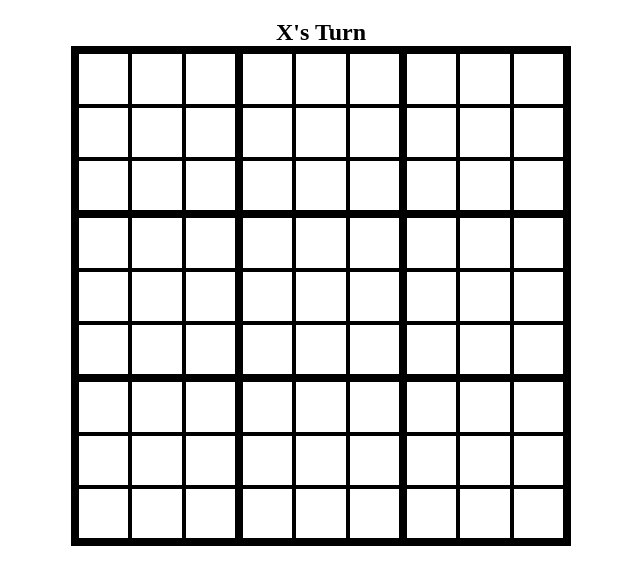
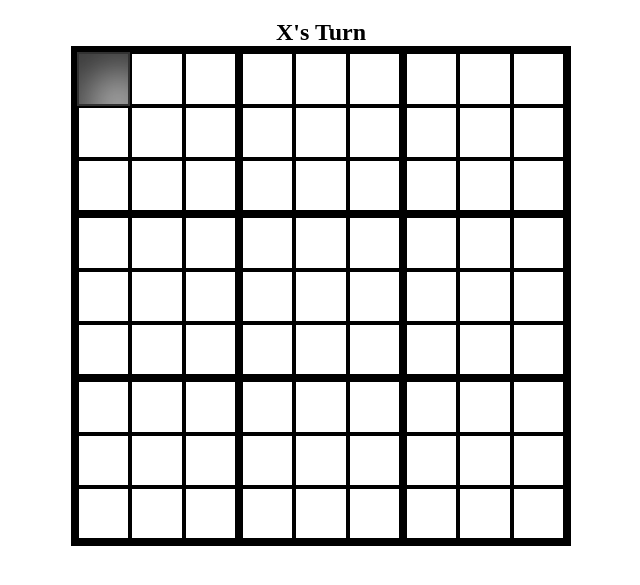
Before and after one commit to ryangibbons94/ultimatetictactoe, a plain HTML site: page index.html in a window 1280 px wide. In both pictures the pointer is over the element 422 px from the left and 187 px from the top of the page. Shown: the part 109-694 px from the top of the page, without its empty margins (319-959 px from the left). Drawn offline with Linux system fonts and the light colour scheme.

Commit message:
added hover effect, may change later

```diff
--- a/css/style.css
+++ b/css/style.css
@@ -62,6 +62,12 @@ body {
   cursor: pointer;
 }
 
+.squareL:hover {
+  opacity: 0.8;
+  border-color: black;
+  box-shadow: 15px 25px 50px black inset;
+}
+
 .cover {
   background-color: red;
   opacity: 0.5;
--- a/js/main.js
+++ b/js/main.js
@@ -58,6 +58,7 @@ class Board {
       });
     }
   }
+
   checkWin() {
     if (
       this.one.innerText &&
```
